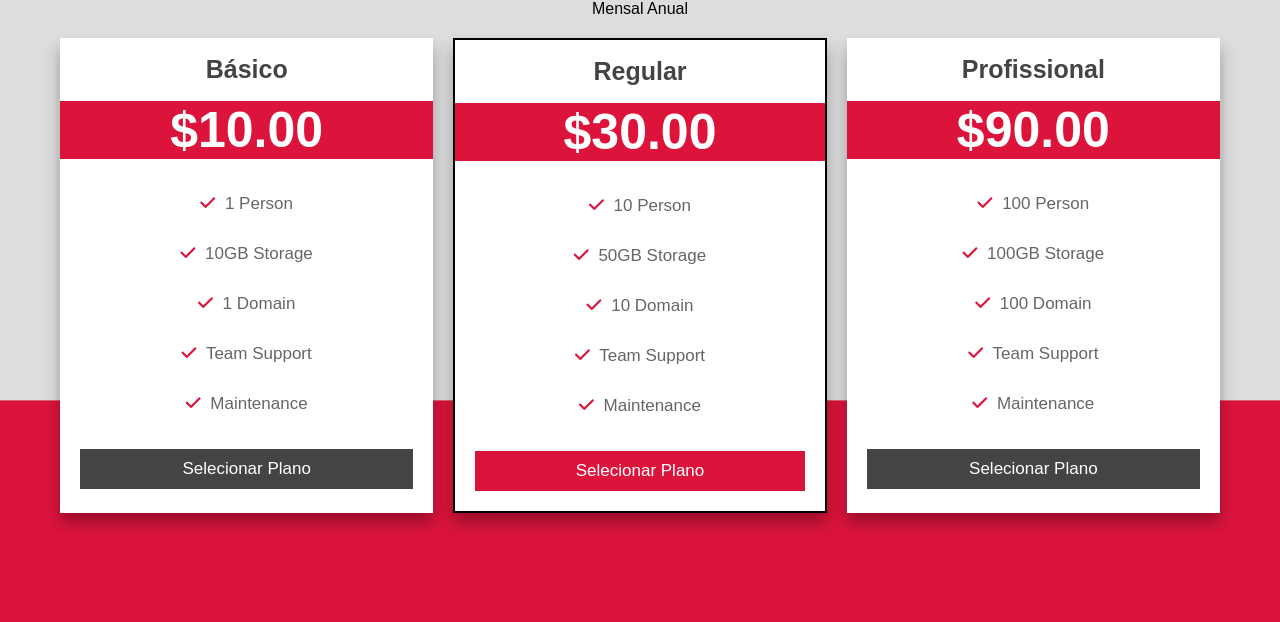
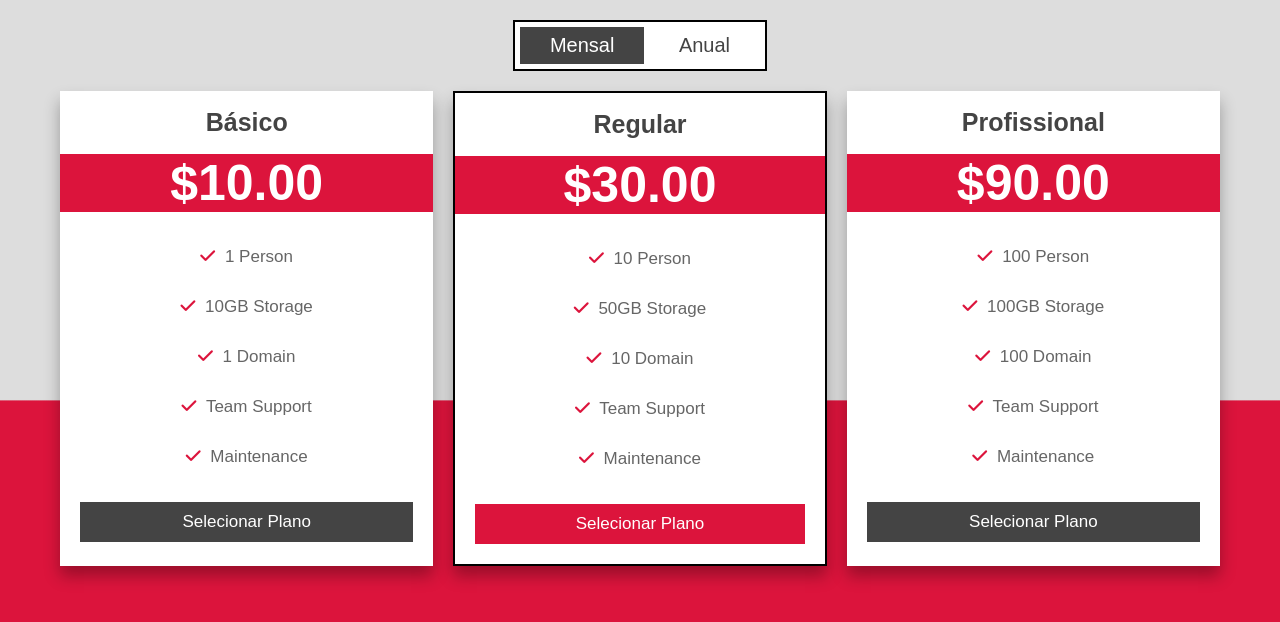
Before and after one commit to igor-wp/tabela-de-precos, a plain HTML site: page index.html in a window 1280 px wide. Drawn offline with Linux system fonts and the light colour scheme; a web font is replaced by a local one.

Commit message:
Finalização do código html e css

```diff
--- a/index.html
+++ b/index.html
@@ -18,7 +18,7 @@
     <div class="container">
 
         <div class="price-toggler">
-            <span class="month">mensal</span>
+            <span class="month active">mensal</span>
             <span class="year">anual</span>
         </div>
 
@@ -70,5 +70,6 @@
 
     </div>
 
+
 </body>
 </html>
--- a/style.css
+++ b/style.css
@@ -80,5 +80,25 @@
 
 }
 .container .box-container .box .btn:hover{
-    background:crimson
+    background:crimson;
 }
+
+.container .price-toggler{
+    margin-top: 20px;
+    display: inline-block;
+    padding: 5px;
+    border: 2px solid #000;
+    background: #fff;
+}
+.container .price-toggler span{
+    padding: 7px 30px;
+    cursor: pointer;
+    color: #444;
+    font-size: 20px;
+    display: inline-block;
+}
+.container .price-toggler span.active{
+    background: #444;
+    color: #fff;
+
+}
```
